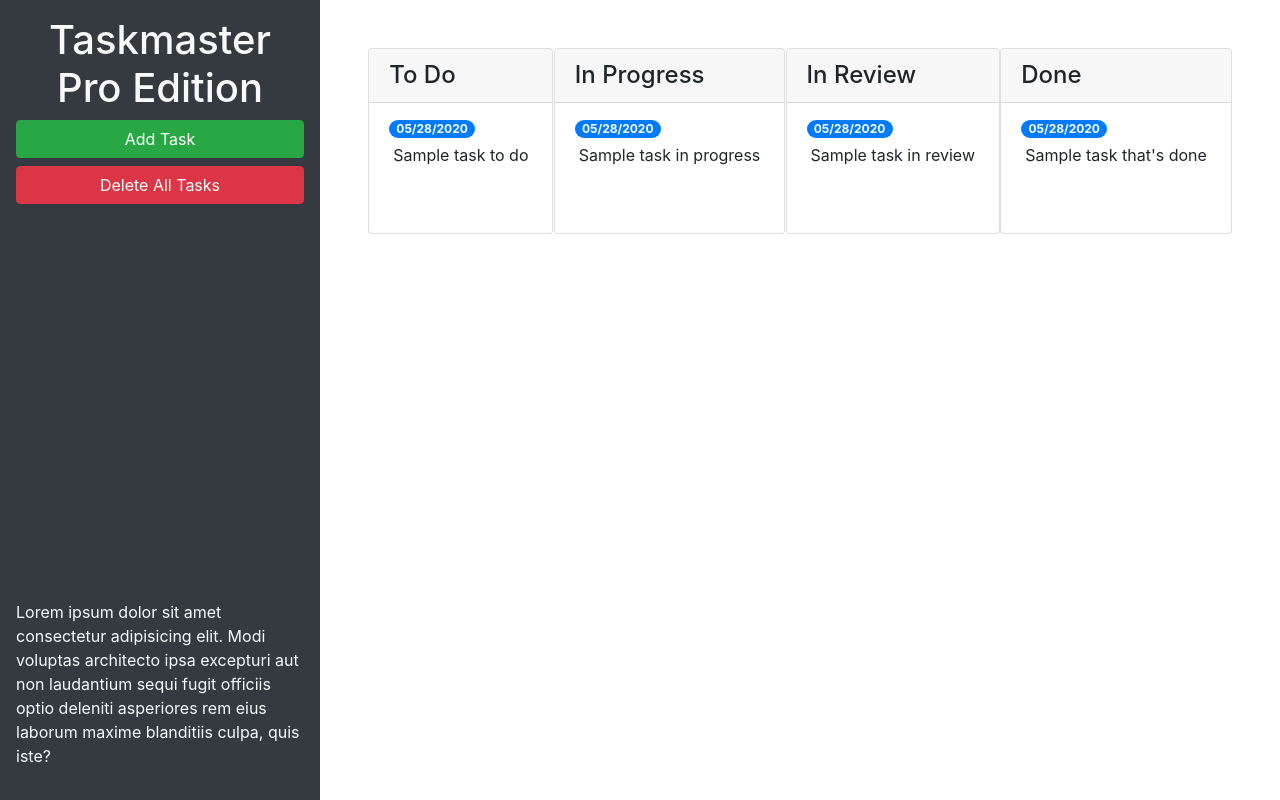
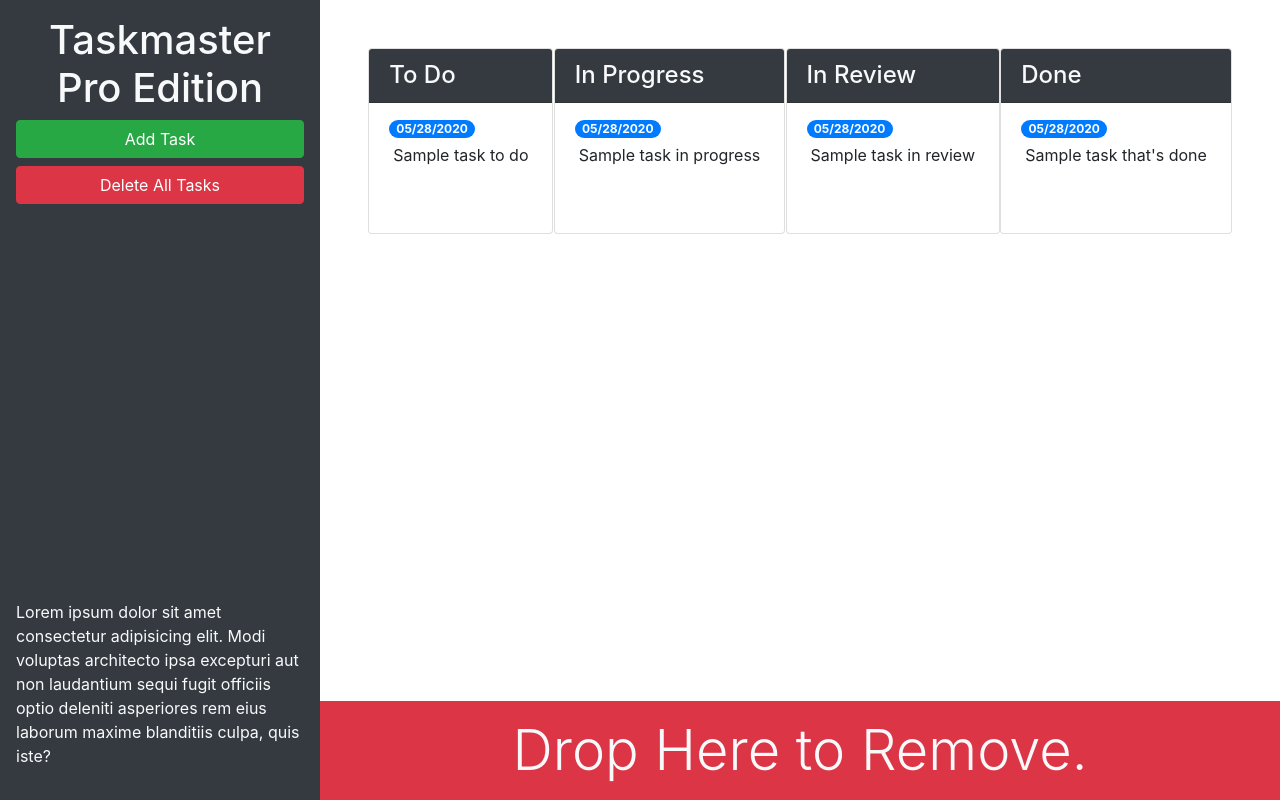
Before and after one commit to anthonypotts/taskmaster-pro, a plain HTML site: page index.html in a window 1280 px wide. Drawn offline with nearby package versions, Linux system fonts and the light colour scheme.

Commit message:
added trash and cards

```diff
--- a/index.html
+++ b/index.html
@@ -13,20 +13,20 @@
 <body>
 
   <div class="row min-vh-100 no-gutters">
-    <header class="col-12 col-lg-3 bg-dark text-light d-flex flex-column p-4 p-lg-3">
+    <header class="col-12 col-lg-3 bg-dark text-light sticky-top d-flex flex-column p-4 p-lg-3">
       <h1 class="text-center">Taskmaster Pro Edition</h1>
       <button id="create-task" class="btn btn-block btn-success" data-toggle="modal" data-target="#task-form-modal">Add
         Task</button>
       <button id="remove-tasks" class="btn btn-block btn-danger">Delete All Tasks</button>
-      <p class="mt-auto">Lorem ipsum dolor sit amet consectetur adipisicing elit. Modi voluptas architecto ipsa excepturi aut non
+      <p class="mt-auto d-none d-lg-block">Lorem ipsum dolor sit amet consectetur adipisicing elit. Modi voluptas architecto ipsa excepturi aut non
         laudantium sequi fugit officiis optio deleniti asperiores rem eius laborum maxime blanditiis culpa, quis iste?
       </p>
     </header>
-    <main class="col-12 col-lg-9">
+    <main class="col-12 col-lg-9 d-flex flex-column">
       <div class="m-5 row justify-content-around">
         <!--To-do start-->
         <div class="card">
-          <h4 class="card-header">
+          <h4 class="card-header bg-dark text-light">
             To Do
           </h4>
           <ul id="list-toDo" class="list-group list-group-flush">
@@ -39,7 +39,7 @@
         <!--To-do end-->
         <!--In Progress start-->
         <div class="card">
-          <h4 class="card-header">
+          <h4 class="card-header bg-dark text-light">
             In Progress
           </h4>
           <ul id="list-inProgress" class="list-group list-group-flush">
@@ -52,7 +52,7 @@
         <!--In Progress end-->
         <!-- in review start -->
         <div class="card">
-          <h4 class="card-header">
+          <h4 class="card-header bg-dark text-light">
             In Review
           </h4>
           <ul id="list-inReview" class="list-group list-group-flush">
@@ -65,7 +65,7 @@
         <!-- in review end -->
         <!-- done start -->
         <div class="card">
-          <h4 class="card-header">
+          <h4 class="card-header bg-dark text-light">
             Done
           </h4>
           <ul id="list-done" class="list-group list-group-flush">
@@ -76,6 +76,13 @@
           </ul>
         </div>
         <!-- done end -->
+      </div>
+
+      <!--Trash list row-->
+      <div id="trash" class="mt-auto">
+        <div class="w-100 bg-danger p-3 text-center text-light display-4">
+          Drop Here to Remove.
+        </div>
       </div>
     </main>
   </div>
```
